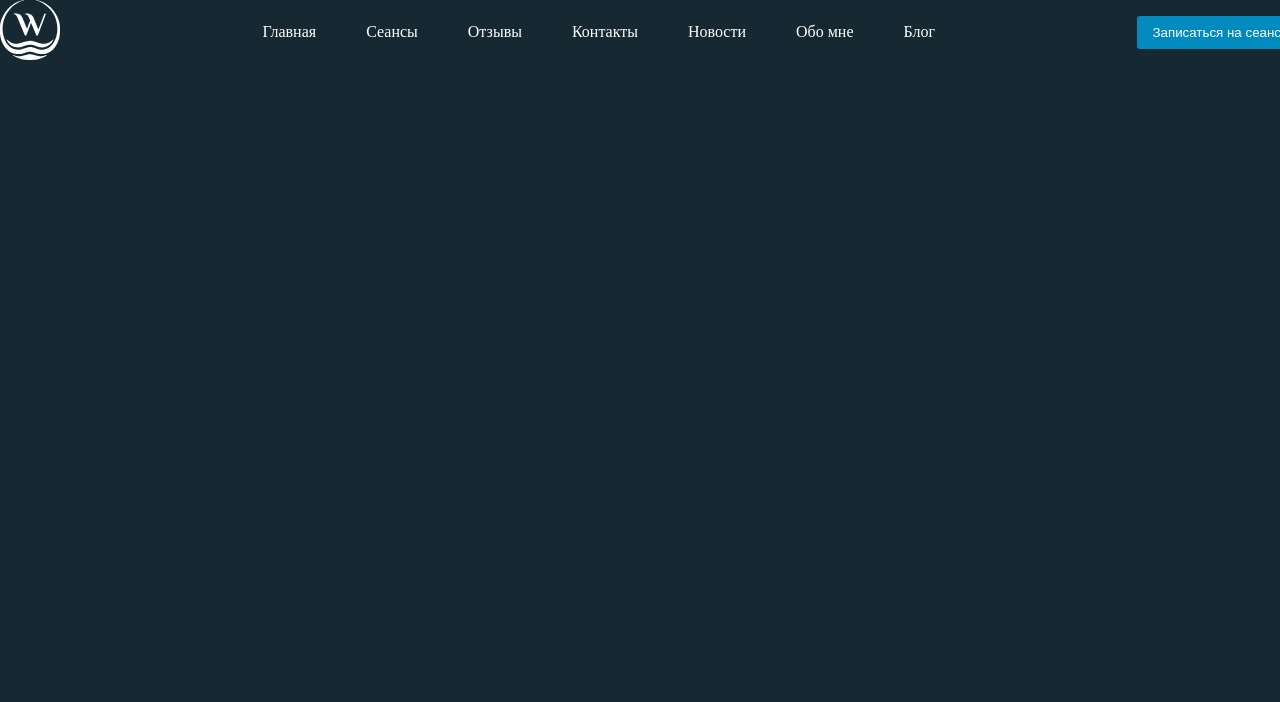
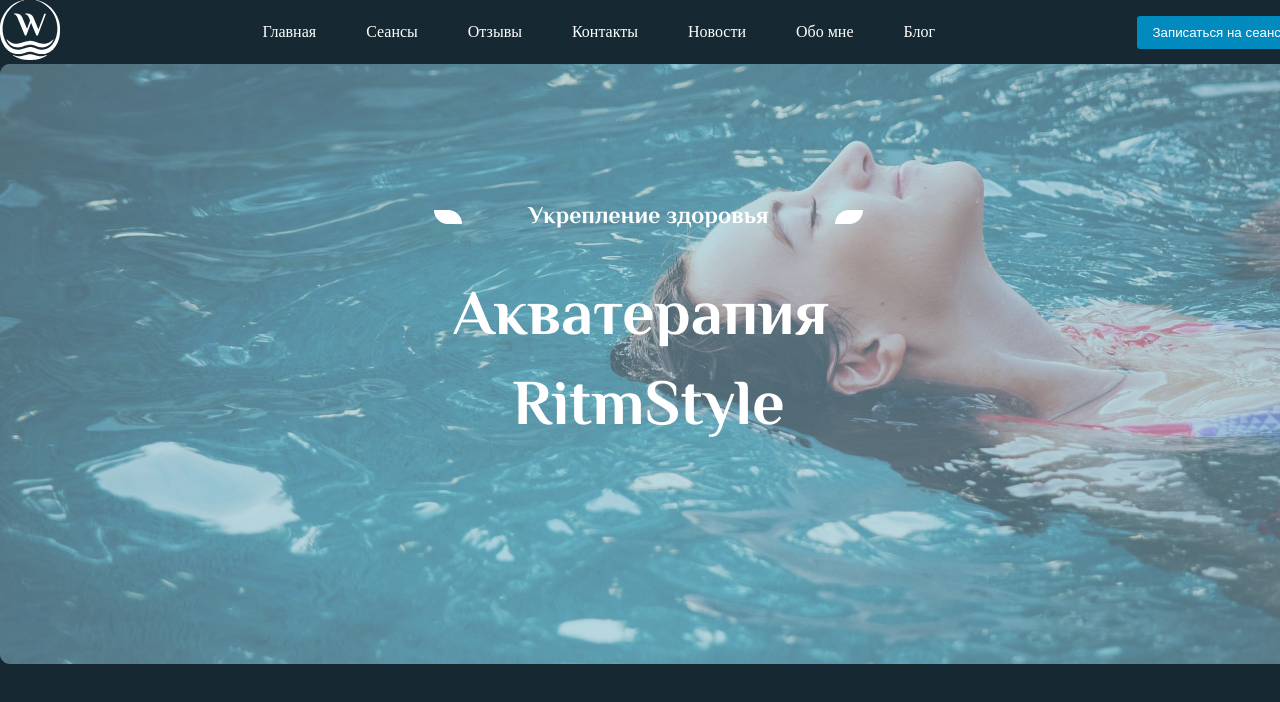
Before and after one commit to faruh121/Rtmstyle-verst, a plain HTML site: page index.html in a window 1280 px wide. Drawn offline with Linux system fonts and the light colour scheme.

Commit message:
добавил картинку по центру

```diff
--- a/index.html
+++ b/index.html
@@ -24,5 +24,15 @@
         </nav>
         <button class="add-seance" >Записаться на сеанс</button>
     </header>
+    <main>
+        <div class="center">
+            <a href="#">
+                <img src="./style/img/first-screen.png">
+
+            </a>
+
+        </div>
+
+    </main>
 </body>
 </html>
```
Also changed, not shown: style/img/first-screen.png (added), style/main.css (line endings or trailing spaces).
